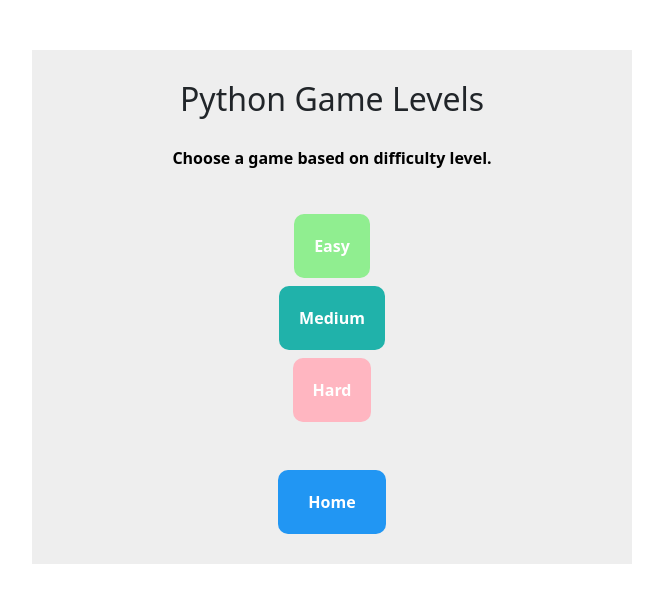
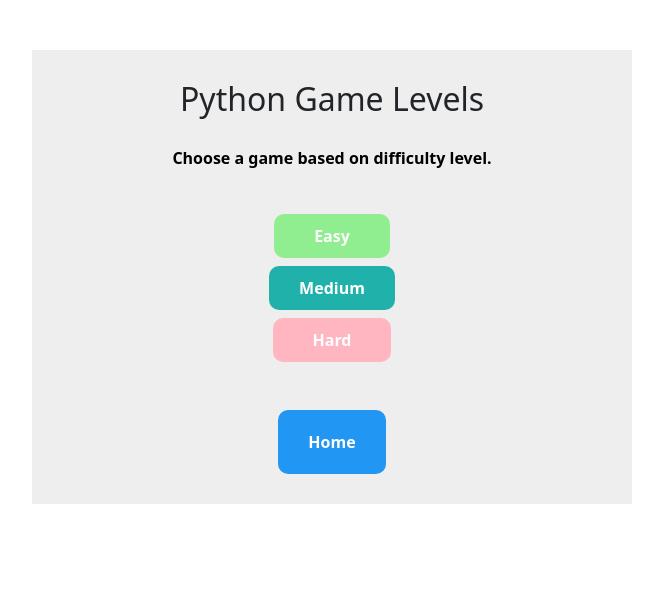
Before and after one commit to hack-thvm/ByteLingo, a Next.js app in the folder bytelingo/bytelingo/: page /python in a window 1280 px wide. Shown: the top 602 px of the page, without its empty margins (308-971 px from the left). Built offline with nearby package versions, Linux system fonts and the light colour scheme.

Commit message:
game level buttons modified

```diff
--- a/bytelingo/bytelingo/src/styles/Button.module.css
+++ b/bytelingo/bytelingo/src/styles/Button.module.css
@@ -15,7 +15,7 @@
   }
 
   .easy {
-    padding: 20px 20px;
+    padding: 10px 40px;
     background: lightgreen;
     color: #fff;
     font-weight: bold;
@@ -24,8 +24,13 @@
     border: none;
     cursor: pointer;  }
 
+  .easy:hover {
+    background: green;
+  }
+
+
   .medium {
-    padding: 20px 20px;
+    padding: 10px 30px;
     background: lightseagreen;
     color: #fff;
     font-weight: bold;
@@ -34,8 +39,12 @@
     border: none;
     cursor: pointer;  }
 
+  .medium:hover {
+    background: turquoise;
+  }
+
   .hard {
-    padding: 20px 20px;
+    padding: 10px 40px;
     background: lightpink;
     color: #fff;
     font-weight: bold;
@@ -44,3 +53,7 @@
     border: none;
     cursor: pointer;
   }
+
+  .hard:hover {
+    background: palevioletred;
+  }
```
